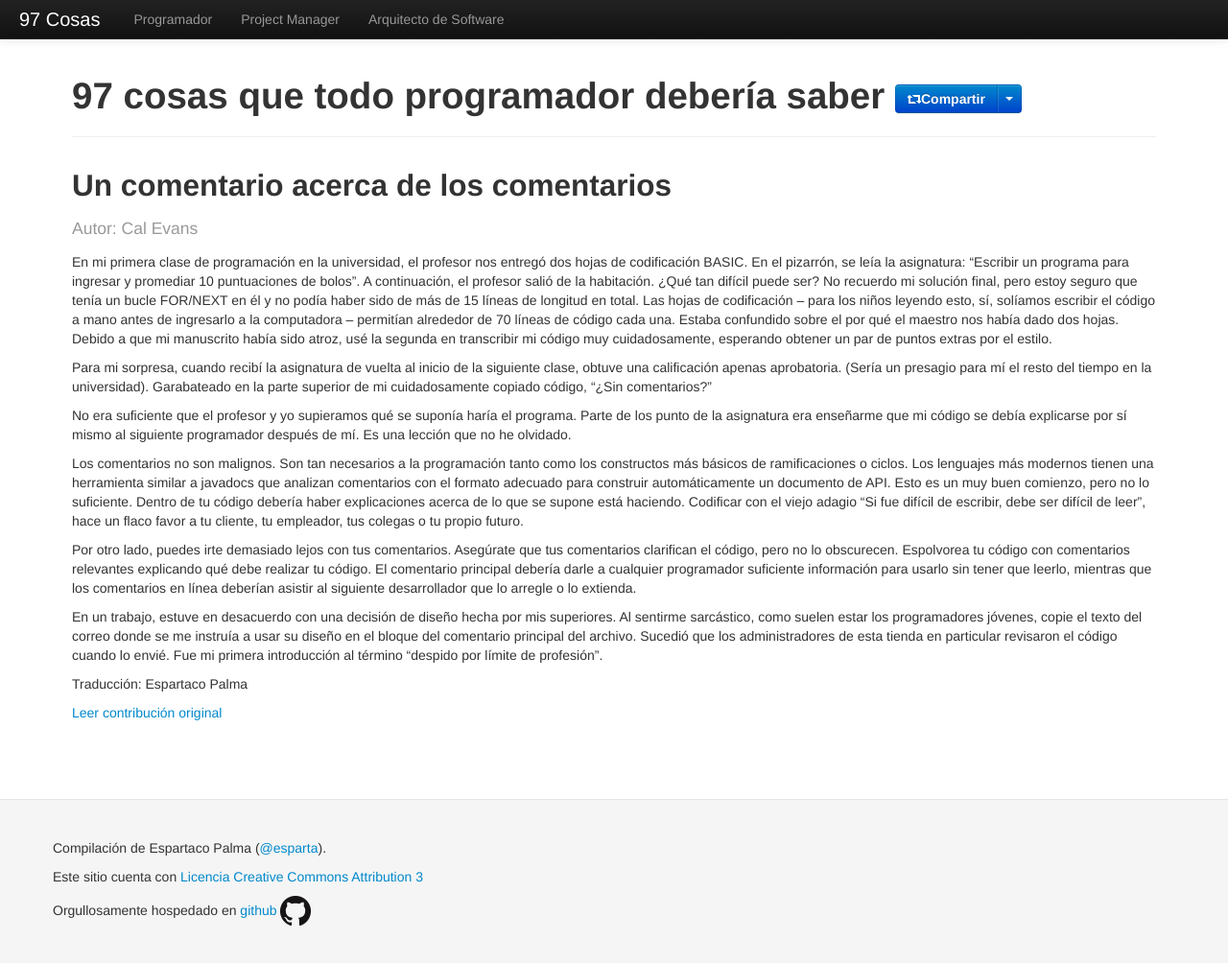
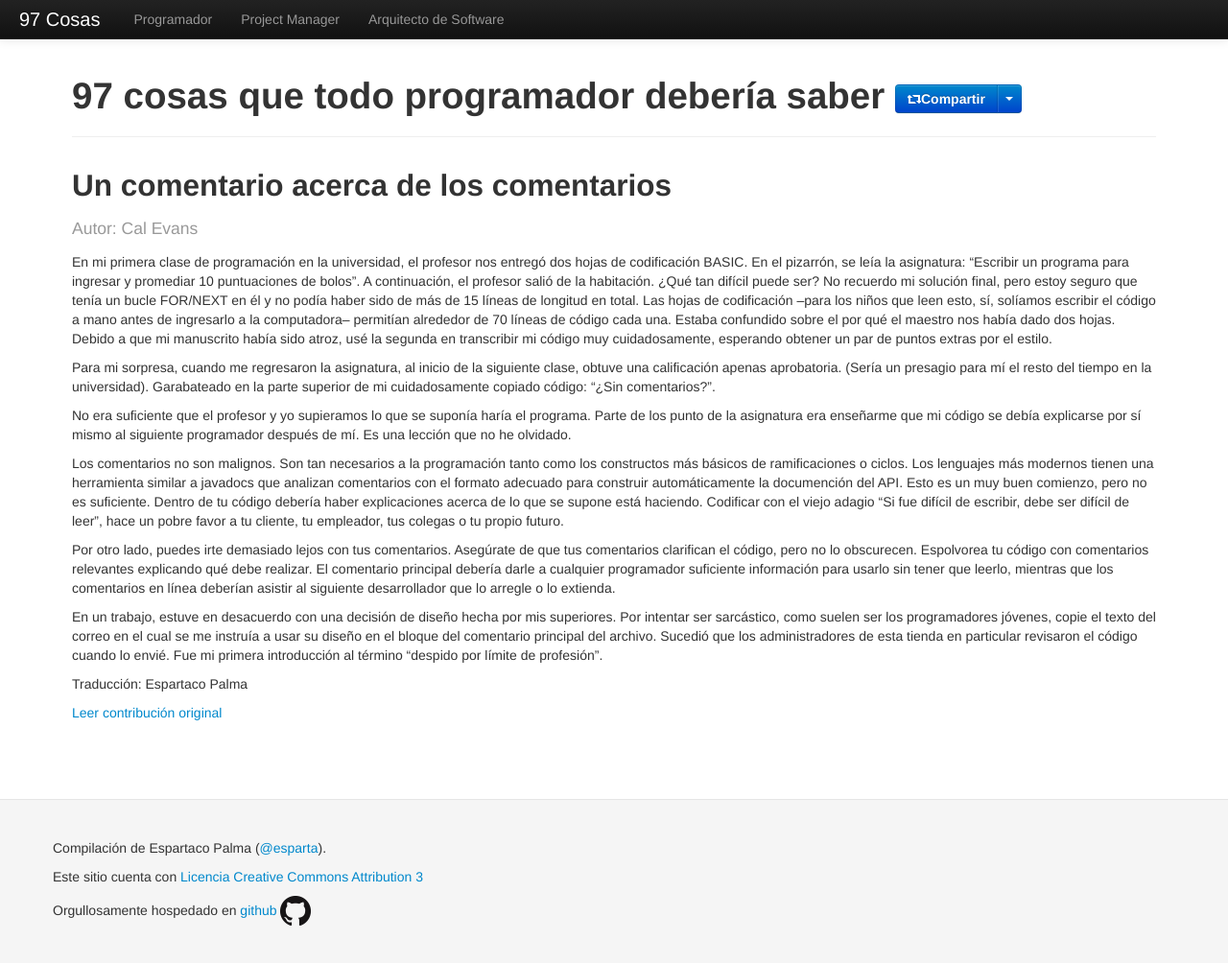
Before and after one commit to esparta/97cosas, a Jekyll site: the page built from programador/comentario-acerca-de-comentarios.md, in a window 1280 px wide and 1006 px high. Shown: the whole window at 96% size. Built offline with Jekyll 4.4.1, drawn with Linux system fonts in a browser that asks for light colours; comment, search, counter and statistics services are not loaded.

Commit message:
Spelling corrections & 80 caracters per line on comententario-acerca-de-comentarios. Issue #3

```diff
--- a/programador/comentario-acerca-de-comentarios.md
+++ b/programador/comentario-acerca-de-comentarios.md
@@ -7,14 +7,50 @@
 original: http://programmer.97things.oreilly.com/wiki/index.php/A_Comment_on_Comments
 ---
 
-En mi primera clase de programación en la universidad, el profesor nos entregó dos hojas de codificación BASIC. En el pizarrón, se leía la asignatura: "Escribir un programa para ingresar y promediar 10 puntuaciones de bolos". A continuación, el profesor salió de la habitación. ¿Qué tan difícil puede ser? No recuerdo mi solución final, pero estoy seguro que tenía un bucle FOR/NEXT en él y no podía haber sido de más de 15 líneas de longitud en total. Las hojas de codificación -- para los niños leyendo esto, sí, solíamos escribir el código a mano antes de ingresarlo a la computadora -- permitían alrededor de 70 líneas de código cada una. Estaba confundido sobre el por qué el maestro nos había dado dos hojas. Debido a que mi manuscrito había sido atroz, usé la segunda en transcribir mi código muy cuidadosamente, esperando obtener un par de puntos extras por el estilo.
+En mi primera clase de programación en la universidad, el profesor nos entregó
+dos hojas de codificación BASIC. En el pizarrón, se leía la asignatura:
+"Escribir un programa para ingresar y promediar 10 puntuaciones de bolos". A
+continuación, el profesor salió de la habitación. ¿Qué tan difícil puede ser?
+No recuerdo mi solución final, pero estoy seguro que tenía un bucle FOR/NEXT en
+él y no podía haber sido de más de 15 líneas de longitud en total. Las hojas de
+codificación --para los niños que leen esto, sí, solíamos escribir el código a
+mano antes de ingresarlo a la computadora-- permitían alrededor de 70 líneas
+de código cada una. Estaba confundido sobre el por qué el maestro nos había
+dado dos hojas. Debido a que mi manuscrito había sido atroz, usé la segunda en
+transcribir mi código muy cuidadosamente, esperando obtener un par de puntos
+extras por el estilo.
 
-Para mi sorpresa, cuando recibí la asignatura de vuelta al inicio de la siguiente clase, obtuve una calificación apenas aprobatoria. (Sería un presagio para mí el resto del tiempo en la universidad). Garabateado en la parte superior de mi cuidadosamente copiado código, "¿Sin comentarios?"
+Para mi sorpresa, cuando me regresaron la asignatura, al inicio de la
+siguiente clase, obtuve una calificación apenas aprobatoria. (Sería un
+presagio para mí el resto del tiempo en la universidad). Garabateado en la
+parte superior de mi cuidadosamente copiado código: "¿Sin comentarios?".
 
-No era suficiente que el profesor y yo supieramos qué se suponía haría el programa. Parte de los punto de la asignatura era enseñarme que mi código se debía explicarse por sí mismo al siguiente programador después de mí. Es una lección que no he olvidado.
+No era suficiente que el profesor y yo supieramos lo que se suponía haría el
+programa. Parte de los punto de la asignatura era enseñarme que mi código se
+debía explicarse por sí mismo al siguiente programador después de mí. Es una
+lección que no he olvidado.
 
-Los comentarios no son malignos. Son tan necesarios a la programación tanto como los constructos más básicos de ramificaciones o ciclos. Los lenguajes más modernos tienen una herramienta similar a javadocs que analizan comentarios con el formato adecuado para construir automáticamente un documento de API. Esto es un muy buen comienzo, pero no lo suficiente. Dentro de tu código debería haber explicaciones acerca de lo que se supone está haciendo. Codificar con el viejo adagio "Si fue difícil de escribir, debe ser difícil de leer", hace un flaco favor a tu cliente, tu empleador, tus colegas o tu propio futuro.
+Los comentarios no son malignos. Son tan necesarios a la programación tanto
+como los constructos más básicos de ramificaciones o ciclos. Los lenguajes más
+modernos tienen una herramienta similar a javadocs que analizan comentarios con
+el formato adecuado para construir automáticamente la documención del API.
+Esto es un muy buen comienzo, pero no es suficiente. Dentro de tu código
+debería haber explicaciones acerca de lo que se supone está haciendo.
+Codificar con el viejo adagio "Si fue difícil de escribir, debe ser difícil
+de leer", hace un pobre favor a tu cliente, tu empleador, tus colegas o tu
+propio futuro.
 
-Por otro lado, puedes irte demasiado lejos con tus comentarios. Asegúrate que tus comentarios clarifican el código, pero no lo obscurecen. Espolvorea tu código con comentarios relevantes explicando qué debe realizar tu código. El comentario principal debería darle a cualquier programador suficiente información para usarlo sin tener que leerlo, mientras que los comentarios en línea deberían asistir al siguiente desarrollador que lo arregle o lo extienda.
+Por otro lado, puedes irte demasiado lejos con tus comentarios. Asegúrate de
+que tus comentarios clarifican el código, pero no lo obscurecen. Espolvorea tu
+código con comentarios relevantes explicando qué debe realizar. El comentario
+principal debería darle a cualquier programador suficiente información para
+usarlo sin tener que leerlo, mientras que los comentarios en línea deberían
+asistir al siguiente desarrollador que lo arregle o lo extienda.
 
-En un trabajo, estuve en desacuerdo con una decisión de diseño hecha por mis superiores. Al sentirme sarcástico, como suelen estar los programadores jóvenes, copie el texto del correo donde se me instruía a usar su diseño en el bloque del comentario principal del archivo. Sucedió que los administradores de esta tienda en particular revisaron el código cuando lo envié. Fue mi primera introducción al término "despido por límite de profesión".
+En un trabajo, estuve en desacuerdo con una decisión de diseño hecha por mis
+superiores. Por intentar ser sarcástico, como suelen ser los programadores
+jóvenes, copie el texto del correo en el cual se me instruía a usar su diseño
+en el bloque del comentario principal del archivo. Sucedió que los
+administradores de esta tienda en particular revisaron el código cuando lo
+envié. Fue mi primera introducción al término "despido por límite de
+profesión".
```
